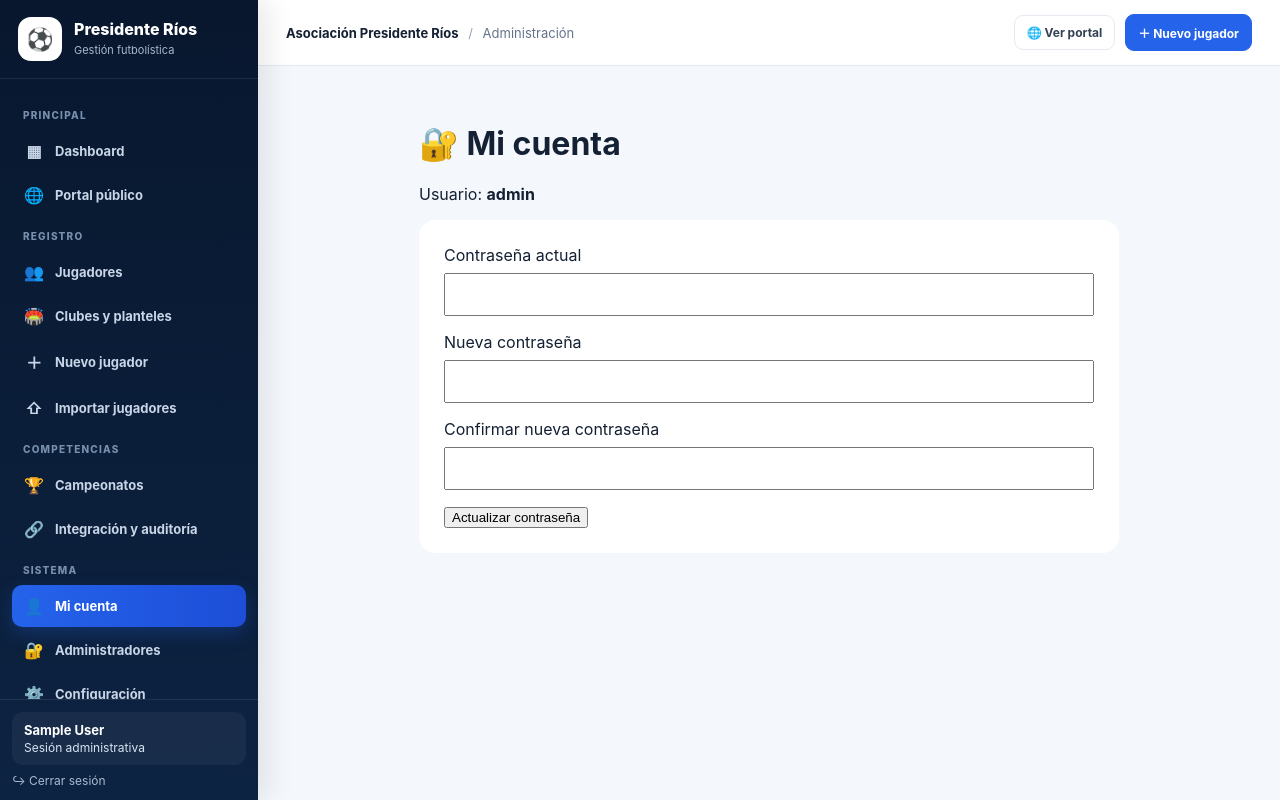
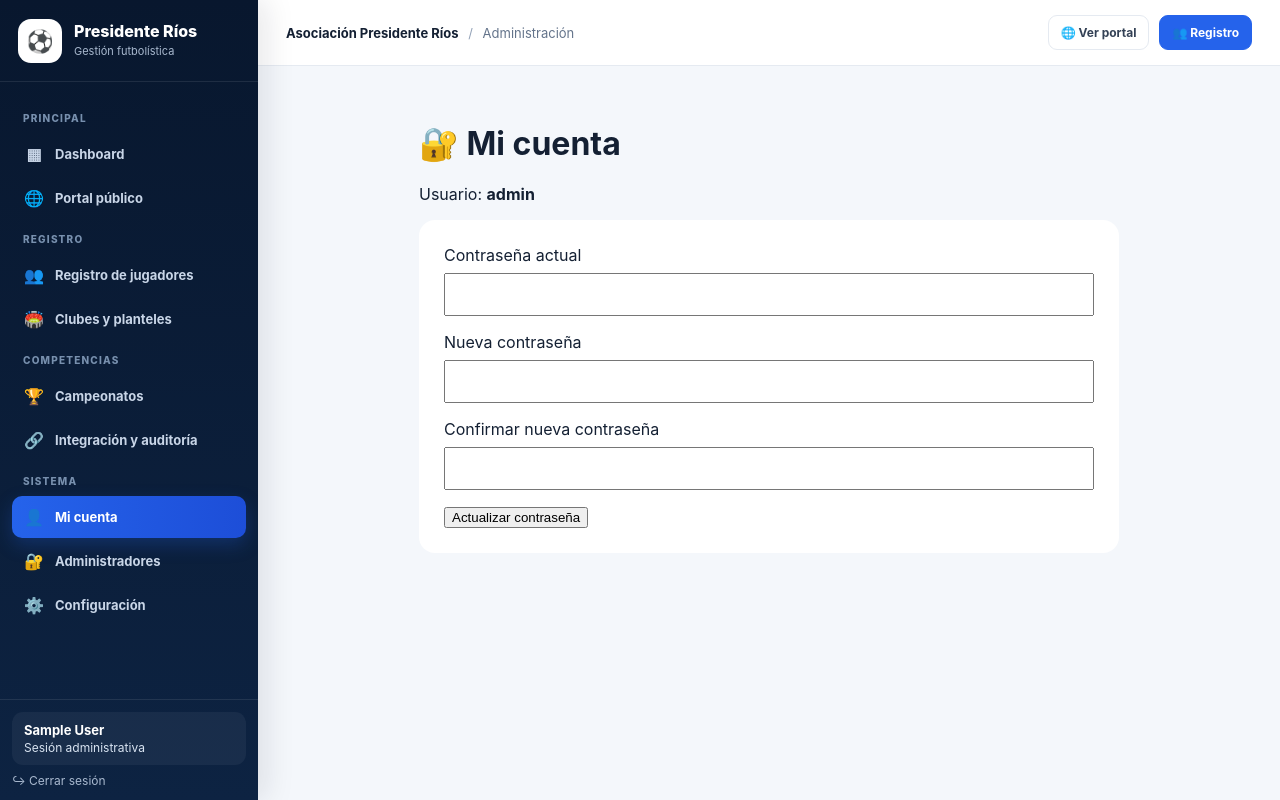
Before and after one commit to asociacionpresidenterios/sistema-presidente-rios, a Flask app: page /admin/mi-cuenta in a window 1280 px wide. Run offline with Flask 3, Linux system fonts and the light colour scheme; the visitor is signed in with stand-in values (Sample User, id 1); some libraries are stand-ins or nearby versions.

Commit message:
Update navigation links for player registration

```diff
--- a/templates/base.html
+++ b/templates/base.html
@@ -63,10 +63,8 @@ a{text-decoration:none;color:inherit}
     <a class="nav-item {% if request.endpoint=='publico' %}active{% endif %}" href="{{ url_for('publico') }}"><span class="nav-icon">🌐</span>Portal público</a>
 
     <div class="section-label">Registro</div>
-    <a class="nav-item {% if request.endpoint in ['index','ficha_jugador','historial_jugador','editar_jugador'] %}active{% endif %}" href="{{ url_for('index') }}"><span class="nav-icon">👥</span>Jugadores</a>
-    <a class="nav-item {% if request.endpoint in ['admin_planteles','admin_ficha_club','admin_centro_jugador','admin_nuevo_jugador_club','admin_editar_jugador_plantel','admin_cambiar_estado_plantel','admin_mover_jugador_plantel'] %}active{% endif %}" href="{{ url_for('admin_planteles') }}"><span class="nav-icon">🏟️</span>Clubes y planteles</a>
-    <a class="nav-item {% if request.endpoint in ['nuevo_jugador','editar_jugador'] %}active{% endif %}" href="{{ url_for('nuevo_jugador') }}"><span class="nav-icon">＋</span>Nuevo jugador</a>
-    <a class="nav-item {% if request.endpoint=='importar_jugadores' %}active{% endif %}" href="{{ url_for('importar_jugadores') }}"><span class="nav-icon">⇧</span>Importar jugadores</a>
+    <a class="nav-item {% if request.endpoint in ['admin_registro','index','nuevo_jugador','editar_jugador','importar_jugadores','ficha_jugador','historial_jugador'] %}active{% endif %}" href="{{ url_for('admin_registro') }}"><span class="nav-icon">👥</span>Registro de jugadores</a>
+    <a class="nav-item {% if request.endpoint in ['admin_clubes','admin_planteles','admin_ficha_club','admin_centro_jugador','admin_nuevo_jugador_club','admin_editar_jugador_plantel','admin_cambiar_estado_plantel','admin_mover_jugador_plantel'] %}active{% endif %}" href="{{ url_for('admin_clubes') }}"><span class="nav-icon">🏟️</span>Clubes y planteles</a>
 
     <div class="section-label">Competencias</div>
     <a class="nav-item {% if request.endpoint in ['campeonatos','nuevo_campeonato','detalle_campeonato','panel_campeonato'] %}active{% endif %}" href="{{ url_for('campeonatos') }}"><span class="nav-icon">🏆</span>Campeonatos</a>
@@ -91,7 +89,7 @@ a{text-decoration:none;color:inherit}
     </div>
     <div class="top-actions">
       <a class="top-btn" href="{{ url_for('publico') }}">🌐 Ver portal</a>
-      <a class="top-btn primary" href="{{ url_for('nuevo_jugador') }}">＋ Nuevo jugador</a>
+      <a class="top-btn primary" href="{{ url_for('admin_registro') }}">👥 Registro</a>
     </div>
   </header>
   <div class="page">
```
